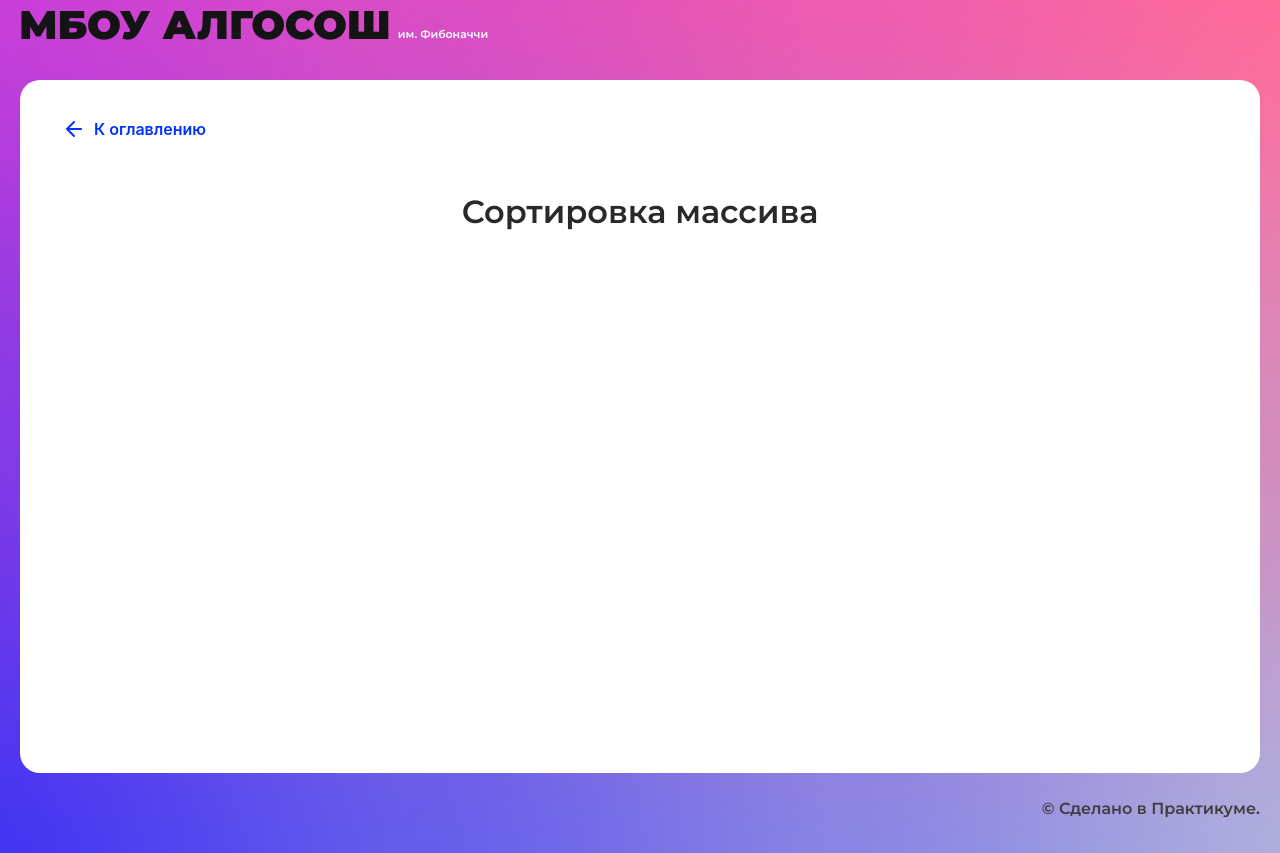
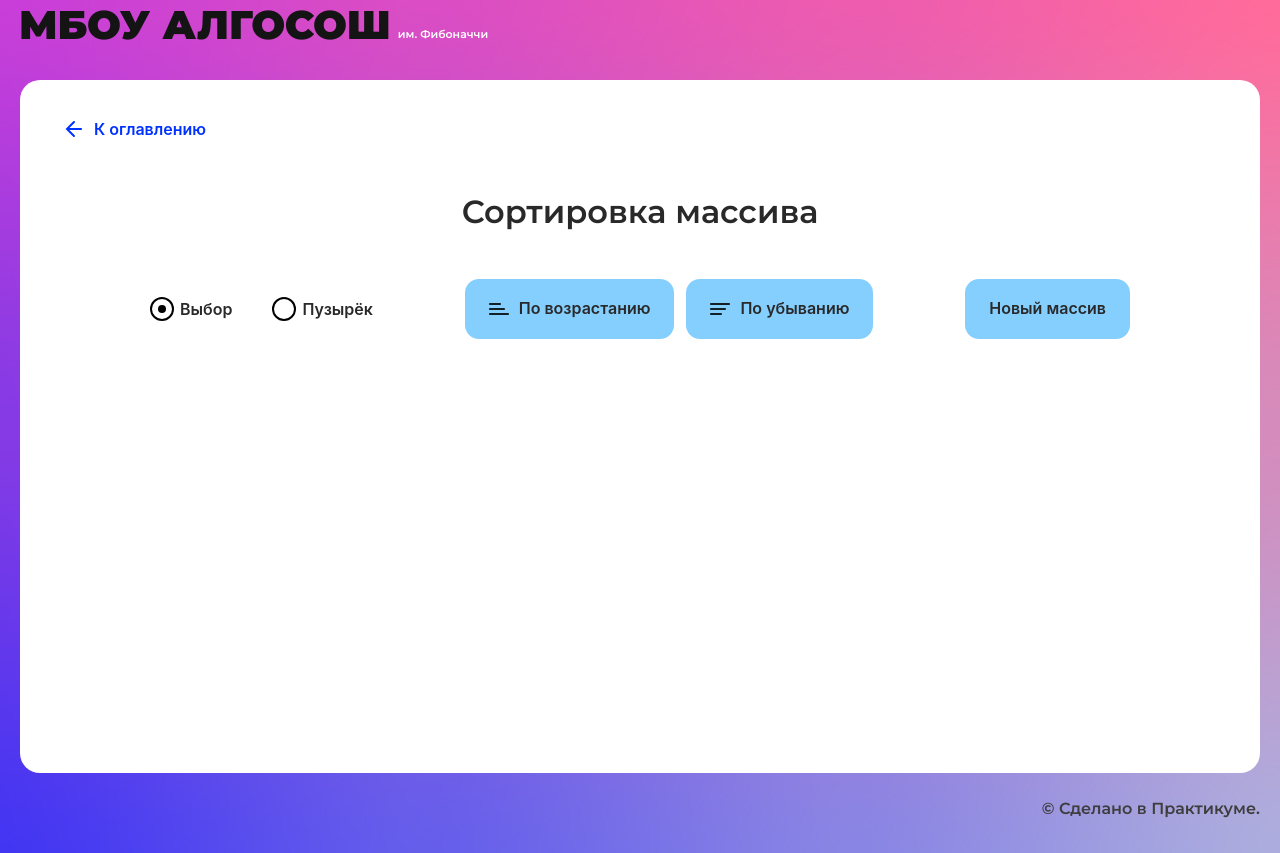
Before and after one commit to krekser37/algososhMy, a React (Create React App) app: page /sorting in a window 1280 px wide. Built offline with nearby package versions, Linux system fonts and the light colour scheme.

Commit message:
feat/choiceAscendingSort

```diff
--- a/src/components/sorting-page/sorting-page.tsx
+++ b/src/components/sorting-page/sorting-page.tsx
@@ -1,10 +1,151 @@
-import React from "react";
+import React, { ChangeEvent, useState } from "react";
+import { DELAY_IN_MS } from "../../constants/delays";
+import { Direction } from "../../types/direction";
+import { ElementStates } from "../../types/element-states";
+import { delay, swap, TArraySort } from "../../utils/utils";
+import { Button } from "../ui/button/button";
+import { Column } from "../ui/column/column";
+import { RadioInput } from "../ui/radio-input/radio-input";
 import { SolutionLayout } from "../ui/solution-layout/solution-layout";
+import styles from "./sorting.module.css";
 
 export const SortingPage: React.FC = () => {
+  const [loader, setLoader] = useState(false);
+  const [arr, setArr] = useState<TArraySort[]>([]);
+  const [radioInput, setRadioInput] = useState("choice");
+  const [sorting, setSorting] = useState<Direction>();
+
+  const onClick = () => {
+    setLoader(true);
+    setArr(randomArr());
+  };
+
+  const randomArr = (): TArraySort[] => {
+    let arr: TArraySort[] = [];
+    const minLen = 3;
+    const maxLen = 17;
+    let length = randomNumber(minLen, maxLen);
+    console.log("length", length);
+
+    for (let i = 0; i < length; i++) {
+      arr.push({ state: randomNumber(0, 100), color: ElementStates.Default });
+    }
+    console.log(arr);
+    setLoader(false);
+    return arr;
+  };
+
+  const randomNumber = (min: number, max: number): number => {
+    return Math.floor(Math.random() * (max - min + 1)) + min;
+  };
+
+  const OnChange = (e: ChangeEvent<HTMLInputElement>) => {
+    setRadioInput(e.target.value);
+  };
+
+  const sortingOnClick = (sorting: Direction) => {
+    setSorting(sorting);
+
+    if (radioInput === "choice") {
+      if (sorting === Direction.Ascending) {
+        choiceAscendingSort(arr);
+      } else {
+        /* choiceDescendingSort(arr); */
+      }
+    } else {
+      if (sorting === Direction.Ascending) {
+        /* bubbleAscendingSort(arr); */
+      } else {
+        /*  bubbleDescendingSort(arr); */
+      }
+    }
+  };
+
+  const choiceAscendingSort = async (arr: TArraySort[]) => {
+    setLoader(true);
+
+    for (let i = 0; i < arr.length; i++) {
+      let indexMin = i;
+
+      for (let j = i + 1; j < arr.length; j++) {
+        arr[i].color = ElementStates.Changing;
+        arr[j].color = ElementStates.Changing;
+        setArr([...arr]);
+        await delay(DELAY_IN_MS);
+        if (arr[j].state < arr[indexMin].state) {
+          indexMin = j;
+          swap(arr, j, indexMin);
+          setArr([...arr]);
+        }
+        arr[j].color = ElementStates.Default;
+        arr[i].color = ElementStates.Default;
+
+        setArr([...arr]);
+      }
+      arr[indexMin].color = ElementStates.Modified;
+      swap(arr, i, indexMin);
+      console.log("arr[i]=", arr[i]);
+
+      setArr([...arr]);
+    }
+
+    setArr([...arr]);
+    setLoader(false);
+  };
+
   return (
     <SolutionLayout title="Сортировка массива">
-
+      <div className={styles.container}>
+        <fieldset className={styles.radioContainer}>
+          <RadioInput
+            label="Выбор"
+            name="radioButton"
+            value="choice"
+            /* type="radio" id="choice"  */
+            checked={radioInput === "choice"}
+            onChange={OnChange}
+          />
+          <RadioInput
+            label="Пузырёк"
+            name="radioButton"
+            value="bubble"
+            /* type="radio" id="bubble"  */
+            checked={radioInput === "bubble"}
+            onChange={OnChange}
+          />
+        </fieldset>
+        <fieldset className={`${styles.sortContainer}`}>
+          <Button
+            sorting={Direction.Ascending}
+            text="По возрастанию"
+            isLoader={loader && sorting === Direction.Ascending}
+            onClick={() => {
+              sortingOnClick(Direction.Ascending);
+            }}
+            disabled={loader}
+          />
+          <Button
+            sorting={Direction.Descending}
+            text="По убыванию"
+            isLoader={loader && sorting === Direction.Descending}
+            onClick={() => {
+              sortingOnClick(Direction.Descending);
+            }}
+            disabled={loader}
+          />
+        </fieldset>
+        <Button text="Новый массив"  onClick={onClick} disabled={loader}/>
+      </div>
+      <ul className={styles.content} >
+        {arr &&
+          arr?.map((item, index) => {
+            return (
+              <li className="" key={index}>
+                <Column index={item.state} state={item.color} />
+              </li>
+            );
+          })}
+      </ul>
     </SolutionLayout>
   );
 };
--- /dev/null
+++ b/src/components/sorting-page/sorting.module.css
@@ -0,0 +1,33 @@
+.container {
+  display: flex;
+  max-width: 980px;
+  margin: 0 auto;
+  align-items: center;
+  justify-content: space-between;
+}
+
+.radioContainer {
+  display: flex;
+  column-gap: 40px;
+  margin: 0;padding: 0;
+  border: none;
+ /*  max-width: 52px; */
+}
+
+.sortContainer {
+  display: flex;
+  margin: 0;padding: 0;
+  border: none;
+  column-gap: 12px;
+}
+.content{
+display: flex;
+list-style-type: none;
+justify-content: center;
+align-items: center;
+align-items: flex-end;
+margin: 48px auto 0;
+column-gap: 10px;
+padding: 0;
+max-width: 980px;
+}
--- a/src/components/string/string.tsx
+++ b/src/components/string/string.tsx
@@ -6,12 +6,12 @@ import { Circle } from "../ui/circle/circle";
 import "./string.css";
 import { ElementStates } from "../../types/element-states";
 import { DELAY_IN_MS } from "../../constants/delays";
-import { delay, swap } from "../../utils/utils";
+import { delay, swap, TArray } from "../../utils/utils";
 
-export type TArray = {
+/* export type TArray = {
   value: string;
   color: ElementStates;
-};
+}; */
 
 export const StringComponent: React.FC = () => {
   const [inputValue, setInputValue] = useState("");
--- a/src/utils/utils.ts
+++ b/src/utils/utils.ts
@@ -1,10 +1,20 @@
-import { TArray } from "../components/string/string";
+import { ElementStates } from "../types/element-states";
+
+export type TArray = {
+    value?: string | undefined;
+    color: ElementStates;
+};
+
+export type TArraySort = {
+    state: number;
+    color: ElementStates;
+};
 
 export const delay = (ms: number) => {
     return new Promise(resolve => setTimeout(resolve, ms));
 };
 
-export const swap = (arr: TArray[], firstIndex: number, secondIndex: number): void => {
+export const swap = (arr: TArray[] | TArraySort[], firstIndex: number, secondIndex: number): void => {
     const temp = arr[firstIndex];
     arr[firstIndex] = arr[secondIndex];
     arr[secondIndex] = temp;
```
